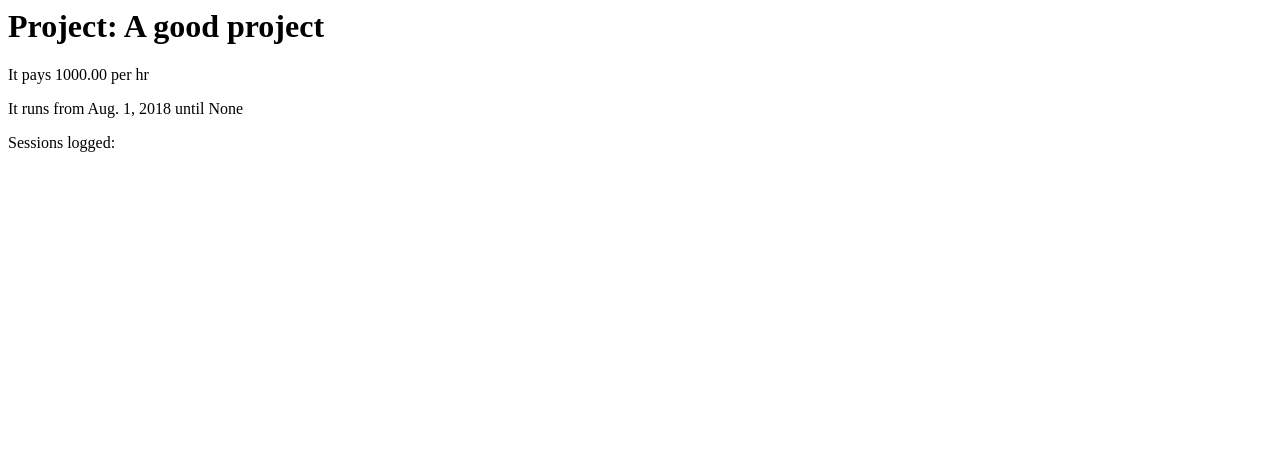
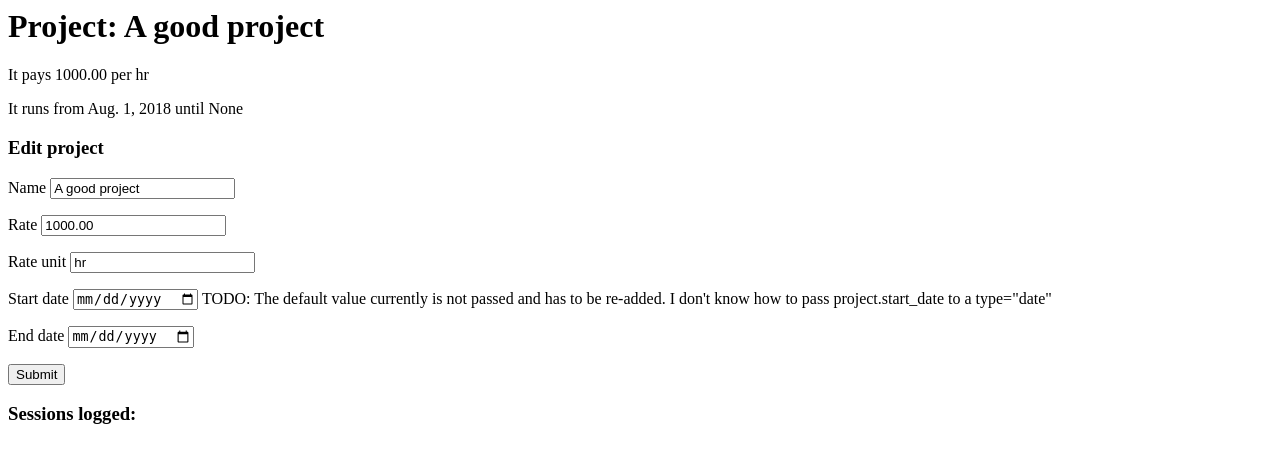
Before and after one commit to AlexEngelhardt/hired-gun, a Django app: page /projects/project/1/ in a window 1280 px wide. Shown: the top 463 px of the page. Run offline with Django 3.2, Linux system fonts and the light colour scheme; data comes from the database, SQL or seed files in the repository.

Commit message:
Rudimentary project update form. Next up: ModelForm and the DjangoGirls tutorial

```diff
--- a/HiredGun/projects/templates/projects/project_detail.html
+++ b/HiredGun/projects/templates/projects/project_detail.html
@@ -4,7 +4,35 @@
 
 <p>It runs from {{ project.start_date }} until {{ project.end_date }}</p>
 
-<p>Sessions logged:</p>
+<h3>Edit project</h3>
+
+<form action="{% url 'projects:update-project' project.id %}" method="post">
+  {% csrf_token %}
+  <p>
+    <label for="name">Name</label>
+    <input name="name" type="text" value="{{ project.name }}" />
+  </p>
+  <p>
+    <label for="rate">Rate</label>
+    <input name="rate" type="text" value="{{ project.rate }}" />
+  </p>
+  <p>
+    <label for="rate_unit">Rate unit</label>
+    <input name="rate_unit" type="text" value="{{ project.rate_unit }}" />
+  </p>
+  <p>
+    <label for="start_date">Start date</label>
+    <input name="start_date" type="date" value="{{ project.start_date }}" />
+    TODO: The default value currently is not passed and has to be re-added. I don't know how to pass project.start_date to a type="date"
+  </p>
+  <p>
+    <label for="end_date">End date</label>
+    <input name="end_date" type="date" value="{{ project.end_date }}" />
+  </p>
+  <input name="submit" type="submit" value="Submit" />
+</form>
+
+<h3>Sessions logged:</h3>
 
 <ul>
   {% for session in project.session_set.all %}
--- a/HiredGun/projects/urls.py
+++ b/HiredGun/projects/urls.py
@@ -24,6 +24,7 @@ urlpatterns = [
     path('projects/', views.ProjectListView.as_view(), name='projects'),
     path('project/<int:pk>/', views.ProjectDetailView.as_view(), name='project-detail'),
     path('project/<int:client_id>/remove', views.remove_project, name='remove-project'),
+    path('project/<int:project_id>/update', views.update_project, name='update-project'),
 
     ## Sessions
     path('sessions/', views.SessionListView.as_view(), name='sessions'),
--- a/HiredGun/projects/views.py
+++ b/HiredGun/projects/views.py
@@ -36,6 +36,21 @@ def remove_project(request, client_id):
 
     return HttpResponseRedirect(reverse('projects:client-detail', args=(the_projects_client.id,)))
 
+def update_project(request, project_id):
+    if request.POST.get('end_date') == '':
+        end_date = None
+    else:
+        end_date = request.POST.get('end_date')
+
+    Project.objects.filter(pk=project_id).update(
+        name=request.POST.get('name'),
+        rate=request.POST.get('rate'),
+        rate_unit=request.POST.get('rate_unit'),
+        start_date=request.POST.get('start_date'),
+        end_date=end_date
+    )
+
+    return HttpResponseRedirect(reverse('projects:project-detail', args=(project_id,)))
 
 def add_project(request, client_id):
     try:
```
Also changed, not shown: HiredGun/projects/templates/projects/project_list.html (+5 -3 lines).
